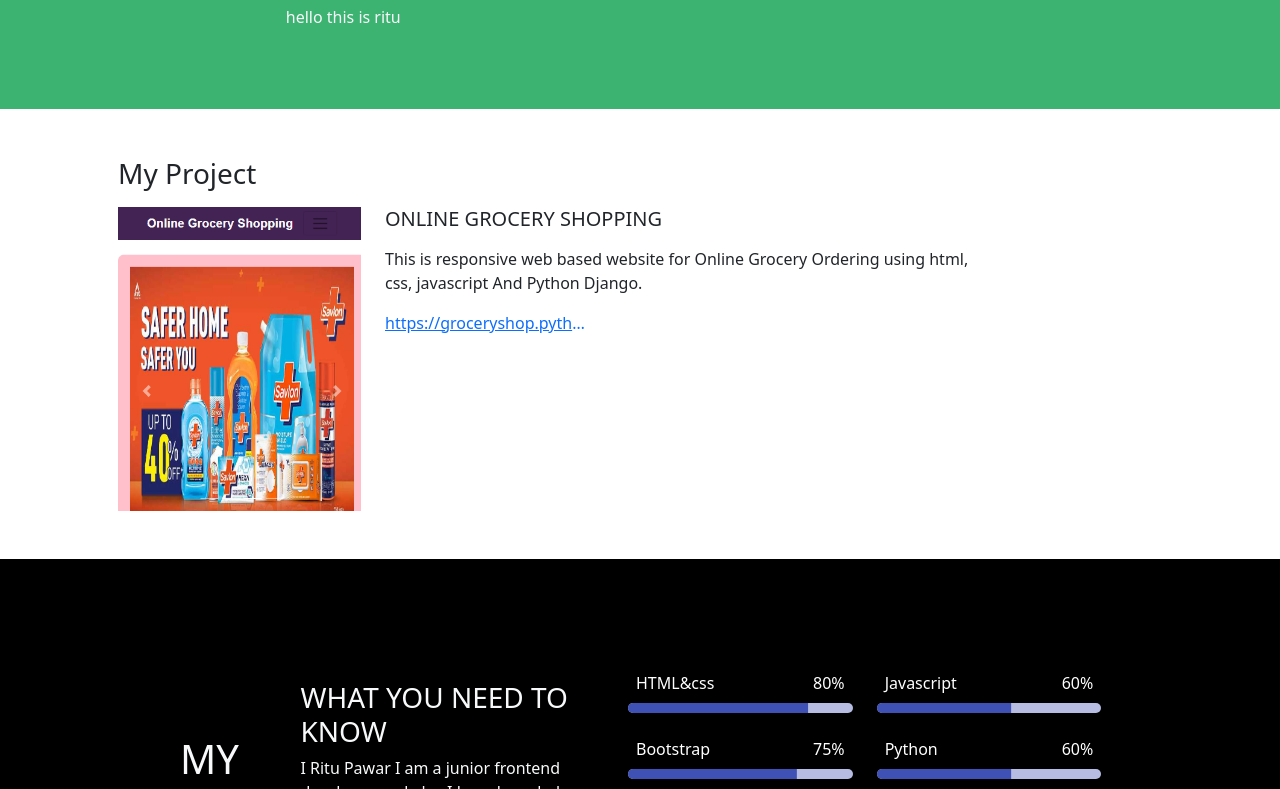
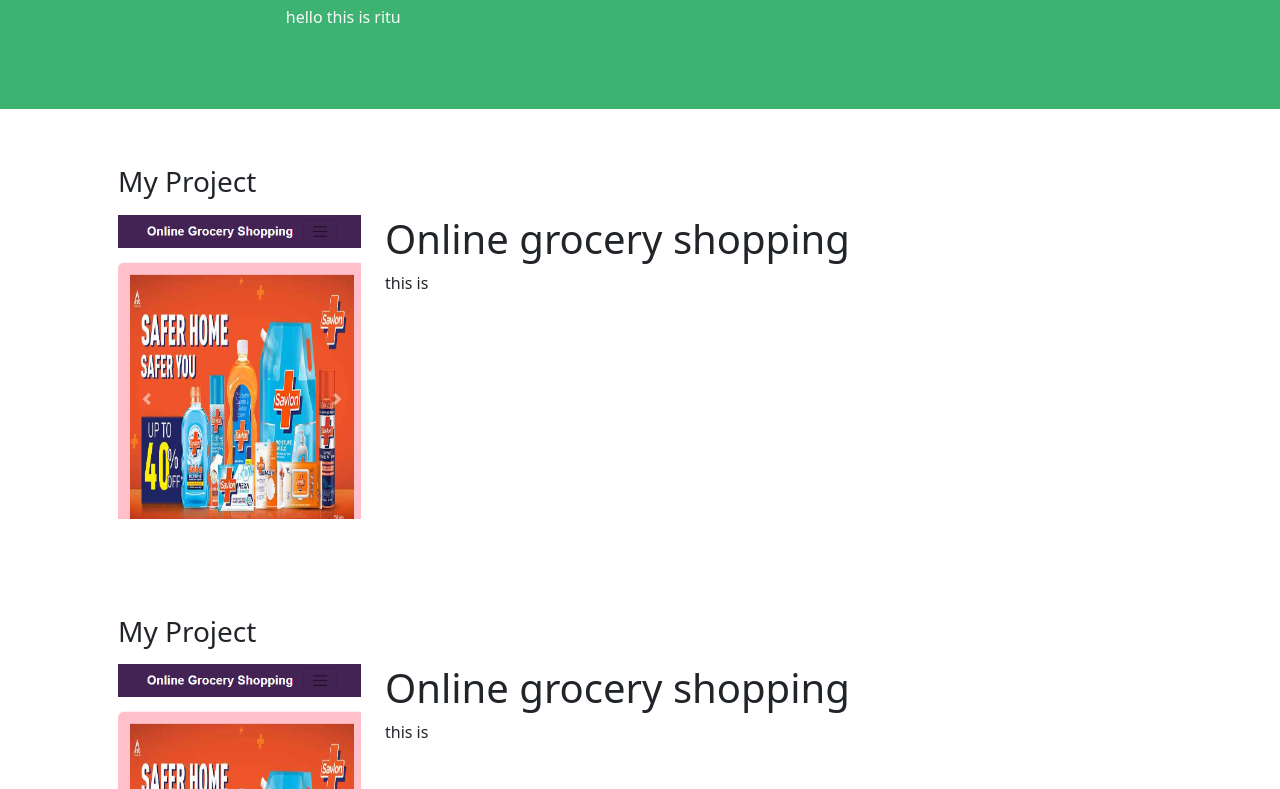
Before and after one commit to RituPawar123/ritu-pawar, a React (Create React App) app: page / in a window 1280 px wide. Shown: the part 1711-2500 px from the top of the page. Built offline with nearby package versions, Linux system fonts and the light colour scheme.

Commit message:
change image in about and welcome component

```diff
--- a/src/App.js
+++ b/src/App.js
@@ -9,7 +9,7 @@ import { BrowserRouter } from "react-router-dom";
 import { Fab } from '@material-ui/core';
 import ExpandLessIcon from '@material-ui/icons/ExpandLess';
 import { NavHashLink } from 'react-router-hash-link';
-import Project from './Portfolio_Component/Project';
+import Myproject from './Portfolio_Component/Myproject';
 
 
 
@@ -26,7 +26,7 @@ export default () => {
 
       <About/>
       <MyService/>
-      <Project/>
+      <Myproject/>
       <MySkills />
       <Contact />
 
--- a/src/Portfolio_Component/About.jsx
+++ b/src/Portfolio_Component/About.jsx
@@ -1,5 +1,5 @@
 import React from "react";
-import image from "./Image.jpg";
+import image from "./RituImage.jpg";
 import resume from "./RituPawar.pdf";
 import FacebookIcon from "@material-ui/icons/Facebook";
 import InstagramIcon from "@material-ui/icons/Instagram";
--- a/src/Portfolio_Component/Myproject.jsx
+++ b/src/Portfolio_Component/Myproject.jsx
@@ -1,13 +1,35 @@
 import React from "react";
+import Project from "./Project";
 const Myproject = (props) => {
   const data = [
-    { image: "project1", heading: "Online grocery shopping", text: "this is" },
-
-    { image: "project2", heading: "Online grocery shopping", text: "this is" },
+    {
+      image: "ProjectImg",
+      heading: "Online grocery shopping",
+      text: "this is",
+    },
+    {
+      image: "ProjectImg",
+      heading: "Online grocery shopping",
+      text: "this is",
+    },
   ];
+  const { image, heading, text } = data;
   return (
     <>
-      <div></div>
+      <div>
+        <h1></h1>
+      </div>
+      {data.map((value, index) => {
+        return (
+          <div>
+            <Project
+              image={value.image}
+              heading={value.heading}
+              text={value.text}
+            />
+          </div>
+        );
+      })}
     </>
   );
 };
--- a/src/Portfolio_Component/Navbar.jsx
+++ b/src/Portfolio_Component/Navbar.jsx
@@ -23,7 +23,7 @@ const Navbar = () => {
             </button>
 
             <div
-              className="collapse navbar-collapse col-4 ml-auto border"
+              className="collapse navbar-collapse col-4 ml-auto "
               id="navbarSupportedContent"
             >
               <ul className="navbar-nav me-auto fw-bold mb-2 mb-lg-0">
--- a/src/Portfolio_Component/Project.jsx
+++ b/src/Portfolio_Component/Project.jsx
@@ -1,6 +1,6 @@
 import React from "react";
 import image from "./Project.PNG";
-const Project = () => {
+const Project = (props) => {
   return (
     <>
       <div className="container p-5" id="project">
@@ -10,19 +10,8 @@ const Project = () => {
             <img src={image} className="img-fluid project " />
           </div>
           <div className=" col-12 col-md-7  ">
-            <h5 className="mb-3">ONLINE GROCERY SHOPPING</h5>
-            <p>
-              This is responsive web based website for Online Grocery Ordering
-              using html, css, javascript And Python Django.
-            </p>
-            <a
-              className="d-inline-block text-truncate"
-              style={{ maxWidth: "200px" }}
-              href="https://groceryshop.pythonanywhere.com/groceryUser/"
-              target="_blank"
-            >
-              https://groceryshop.pythonanywhere.com/groceryUser/
-            </a>
+            <h1>{props.heading}</h1>
+            <p>{props.text}</p>
           </div>
         </div>
       </div>
--- a/src/Portfolio_Component/Welcome.jsx
+++ b/src/Portfolio_Component/Welcome.jsx
@@ -1,5 +1,5 @@
 import React from "react";
-import image from "./Image.jpg";
+import image from "./RituImage.jpg";
 import "../App.css";
 
 const Welcome = () => {
```
Also changed, not shown: src/Portfolio_Component/RituImage.jpg (added).
